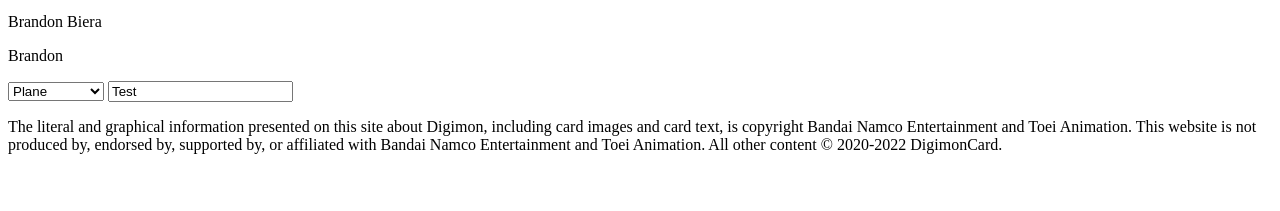
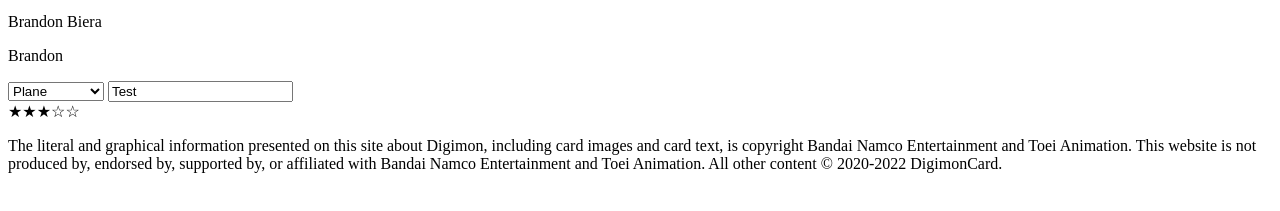
Before and after one commit to Nobody6146/Hydrate, a website: page docs/index.html in a window 1280 px wide. Shown: the part 373-584 px from the top of the page. Drawn offline with Linux system fonts and the light colour scheme.

Commit message:
More Component Attributes
-- Added duplicate attribute to duplicate component for x times
-- Added an id attribute to inject the iteration iteration index of the component loop
-- Added $id prop in field expression to get the id of component
-- Added rating example component

```diff
--- a/docs/hydrate.js
+++ b/docs/hydrate.js
@@ -54,6 +54,8 @@ class HydrateAttributeNamesOptions {
     script = "script";
     template = "template"; //template changes queries user of the templates then regenerate
     component = "component"; //="[PROP] [TEMPLATE] [property | model | array | dictionary | map]?
+    duplicate = "duplicate"; //Duplicates the component x times
+    id = "id"; //Places an id
     //Routing
     route = "route"; //Mark a route associated with this element
     routing = "routing"; //Mark the element to say which router events it's responding to
@@ -61,7 +63,6 @@ class HydrateAttributeNamesOptions {
     delay = "delay";
     debounce = "debounce";
     throttle = "throttle";
-    iterate = "iterate";
 }
 class HydrateElementTrackingEvent extends CustomEvent {
     constructor(detail) {
@@ -120,11 +121,15 @@ class HydrateEventDetails {
     modelPath;
     propName;
     propPath;
-    constructor(hydrate, element, eventType, baseName, modelName, modelPath, propName, propPath) {
+    parentPath;
+    parentName;
+    constructor(hydrate, element, eventType, baseName, parentName, parentPath, modelName, modelPath, propName, propPath) {
         this.hydrate = hydrate;
         this.element = element;
         this.type = eventType;
         this.baseName = baseName;
+        this.parentName = parentName;
+        this.parentPath = parentPath;
         this.modelPath = modelPath;
         this.modelName = modelName;
         this.propPath = propPath;
@@ -133,6 +138,9 @@ class HydrateEventDetails {
     get base() {
         return this.hydrate.model(this.baseName);
     }
+    get parent() {
+        return this.hydrate.model(this.parentPath);
+    }
     get model() {
         return this.hydrate.model(this.modelPath);
     }
@@ -144,42 +152,42 @@ class HydrateEventDetails {
     }
 }
 class HydrateElementTrackingEventDetails extends HydrateEventDetails {
-    constructor(hydrate, element, eventType, baseName, modelName, modelPath, propName, propPath, nested) {
-        super(hydrate, element, eventType, baseName, modelName, modelPath, propName, propPath);
+    constructor(hydrate, element, eventType, properties) {
+        super(hydrate, element, eventType, properties.baseName, properties.parentName, properties.parentPath, properties.modelName, properties.modelPath, properties.propName, properties.propPath);
     }
 }
 class HydrateModelEventDetails extends HydrateEventDetails {
     nested;
-    constructor(hydrate, element, eventType, baseName, modelName, modelPath, propName, propPath, nested) {
-        super(hydrate, element, eventType, baseName, modelName, modelPath, propName, propPath);
+    constructor(hydrate, element, eventType, properties, nested) {
+        super(hydrate, element, eventType, properties.baseName, properties.parentName, properties.parentPath, properties.modelName, properties.modelPath, properties.propName, properties.propPath);
         this.nested = nested;
     }
 }
 class HydrateElementMutationEventDetails extends HydrateEventDetails {
     mutation;
-    constructor(hydrate, element, eventType, baseName, modelName, modelPath, propName, propPath, mutation) {
-        super(hydrate, element, eventType, baseName, modelName, modelPath, propName, propPath);
+    constructor(hydrate, element, eventType, properties, mutation) {
+        super(hydrate, element, eventType, properties.baseName, properties.parentName, properties.parentPath, properties.modelName, properties.modelPath, properties.propName, properties.propPath);
         this.mutation = mutation;
     }
 }
 class HydrateElementInputEventDetails extends HydrateEventDetails {
     event;
-    constructor(hydrate, element, eventType, baseName, modelName, modelPath, propName, propPath, event) {
-        super(hydrate, element, eventType, baseName, modelName, modelPath, propName, propPath);
+    constructor(hydrate, element, eventType, properties, event) {
+        super(hydrate, element, eventType, properties.baseName, properties.parentName, properties.parentPath, properties.modelName, properties.modelPath, properties.propName, properties.propPath);
         this.event = event;
     }
 }
 class HydrateElementEventListenerEventDetails extends HydrateEventDetails {
     event;
-    constructor(hydrate, element, eventType, baseName, modelName, modelPath, propName, propPath, event) {
-        super(hydrate, element, eventType, baseName, modelName, modelPath, propName, propPath);
+    constructor(hydrate, element, eventType, properties, event) {
+        super(hydrate, element, eventType, properties.baseName, properties.parentName, properties.parentPath, properties.modelName, properties.modelPath, properties.propName, properties.propPath);
         this.event = event;
     }
 }
 class HydrateRouteEventDetails extends HydrateEventDetails {
     request;
-    constructor(hydrate, element, eventType, baseName, modelName, modelPath, propName, propPath, request) {
-        super(hydrate, element, eventType, baseName, modelName, modelPath, propName, propPath);
+    constructor(hydrate, element, eventType, properties, request) {
+        super(hydrate, element, eventType, properties.baseName, properties.parentName, properties.parentPath, properties.modelName, properties.modelPath, properties.propName, properties.propPath);
         this.request = request;
     }
 }
@@ -821,11 +829,28 @@ class HydrateApp {
         const insertModelPath = function (element, path) {
             element.setAttribute(modelAttribute, element.getAttribute(modelAttribute).replace("^", path));
         };
+        const idAttribute = this.attribute(this.#options.attribute.names.id);
+        const idSelector = `[${idAttribute}]`;
+        const insertId = function (element, id) {
+            element.setAttribute(idAttribute, (id + 1).toString());
+        };
         let children = [];
         let modelPaths = Array.isArray(eventDetails.state)
             ? Object.keys(eventDetails.state).map(x => `${eventDetails.modelPath}.${x}`)
             : [eventDetails.modelPath];
-        for (let modelPath of modelPaths) {
+        const duplicateAttribute = this.attribute(this.#options.attribute.names.duplicate);
+        if (element.hasAttribute(duplicateAttribute)) {
+            let arg = {
+                field: "",
+                expression: element.getAttribute(duplicateAttribute)
+            };
+            const loopCount = this.resolveArgumentValue(eventDetails, arg, null);
+            modelPaths = [];
+            for (let i = 0; i < loopCount; i++)
+                modelPaths.push(eventDetails.modelPath);
+        }
+        for (let i = 0; i < modelPaths.length; i++) {
+            let modelPath = modelPaths[i];
             for (var child of template) {
                 let node = child.cloneNode(true);
                 children.push(node);
@@ -834,10 +859,12 @@ class HydrateApp {
                 //Inject model name and initialize component
                 if (node.matches(modelSelector))
                     insertModelPath(node, modelPath);
-                if (node.matches(modelSelector))
-                    insertModelPath(node, modelPath);
                 for (let element of node.querySelectorAll(modelSelector))
                     insertModelPath(element, modelPath);
+                if (node.matches(idSelector))
+                    insertId(node, i);
+                for (let element of node.querySelectorAll(idSelector))
+                    insertId(element, i);
             }
         }
         //delete the current content
@@ -864,6 +891,10 @@ class HydrateApp {
                 if (!(func instanceof Function))
                     return null;
                 return func;
+            },
+            get $id() {
+                const idAttribute = app.attribute(app.#options.attribute.names.id);
+                return detail.element.getAttribute(idAttribute);
             }
         };
         const validIndentifier = /^[$A-Z_][0-9A-Z_$]*$/i;
@@ -1508,25 +1539,25 @@ class HydrateApp {
             case "set":
             case "unbind":
                 {
-                    let detail = new HydrateModelEventDetails(this, target, eventType, properties.baseName, properties.modelName, properties.modelPath, properties.propName, properties.propPath, nested);
+                    let detail = new HydrateModelEventDetails(this, target, eventType, properties, nested);
                     return new HydrateModelEvent(detail);
                 }
             case "input":
                 {
-                    let detail = new HydrateElementInputEventDetails(this, target, eventType, properties.baseName, properties.modelName, properties.modelPath, properties.propName, properties.propPath, data);
+                    let detail = new HydrateElementInputEventDetails(this, target, eventType, properties, data);
                     return new HydrateElementInputEvent(detail);
                 }
             case "routing.start":
             case "routing.resolve":
             case "routing.reject":
                 {
-                    let detail = new HydrateRouteEventDetails(this, target, eventType, properties.baseName, properties.modelName, properties.modelPath, properties.propName, properties.propPath, data);
+                    let detail = new HydrateRouteEventDetails(this, target, eventType, properties, data);
                     return new HydrateRouteEvent(detail);
                 }
             case "track":
             case "untrack":
                 {
-                    let detail = new HydrateElementTrackingEventDetails(this, target, eventType, properties.baseName, properties.modelName, properties.modelPath, properties.propName, properties.propPath, nested);
+                    let detail = new HydrateElementTrackingEventDetails(this, target, eventType, properties);
                     return new HydrateElementTrackingEvent(detail);
                 }
             case "mutation.target.attribute":
@@ -1542,12 +1573,12 @@ class HydrateApp {
             case "mutation.child.added":
             case "mutation.child.removed":
                 {
-                    let detail = new HydrateElementMutationEventDetails(this, target, eventType, properties.baseName, properties.modelName, properties.modelPath, properties.propName, properties.propPath, data);
+                    let detail = new HydrateElementMutationEventDetails(this, target, eventType, properties, data);
                     return new HydrateElementMutationEvent(detail);
                 }
             case "on":
                 {
-                    let detail = new HydrateElementEventListenerEventDetails(this, target, eventType, properties.baseName, properties.modelName, properties.modelPath, properties.propName, properties.propPath, data);
+                    let detail = new HydrateElementEventListenerEventDetails(this, target, eventType, properties, data);
                     return new HydrateElementEventListenerEvent(detail);
                 }
         }
@@ -1559,6 +1590,10 @@ class HydrateApp {
         let modelPath = type === "model" || index < 0 ? path : path.substring(0, index);
         index = modelPath != null ? modelPath.lastIndexOf(".") : -1;
         let modelName = index < 0 ? modelPath : modelPath.substring(index + 1);
+        index = modelPath != null ? modelPath.lastIndexOf(".") : -1;
+        let parentPath = index < 0 ? null : modelPath.substring(0, index);
+        index = parentPath != null ? parentPath.lastIndexOf(".") : -1;
+        let parentName = index < 0 ? parentPath : parentPath.substring(index + 1);
         index = modelPath != null ? modelPath.indexOf(".") : -1;
         let baseName = index < 0 ? modelPath : modelPath.substring(0, index);
         return {
@@ -1566,7 +1601,9 @@ class HydrateApp {
             propPath,
             modelPath,
             modelName,
-            baseName
+            baseName,
+            parentName,
+            parentPath
         };
     }
 }
--- a/docs/index.html
+++ b/docs/index.html
@@ -61,6 +61,14 @@
                 Error loading page
             </template>
 
+
+            <template h-template="StarTemplate">
+                <div h-model="^" h-property="innerText: $id <= $state ? '&#9733' : '&#9734'" h-id
+                    h-on="click: $detail.parent[$detail.modelName] = $id">
+                Star</div>
+            </template>
+
+
             <main>
 
                 <div>
@@ -117,6 +125,9 @@
 
                 <input h-model="default.toggle" h-class="red: shouldRed" h-toggle="disabled: shouldDisable" value="Test" >
 
+                <div h-model="default.rank" h-component="template: 'StarTemplate'" h-duplicate="5"
+                    style="display: flex;">
+                </div>
             </main>
 
             <footer>
@@ -171,6 +182,7 @@
                     shouldRed: false,
                     shouldDisable: false
                 }
+                model.rank = 3;
 
                 //Define our client side routes
                 let routeMap = new Map();
```
Also changed, not shown: docs/guide.html (+8 -0 lines), docs/hydrate.ts (+74 -36 lines).
